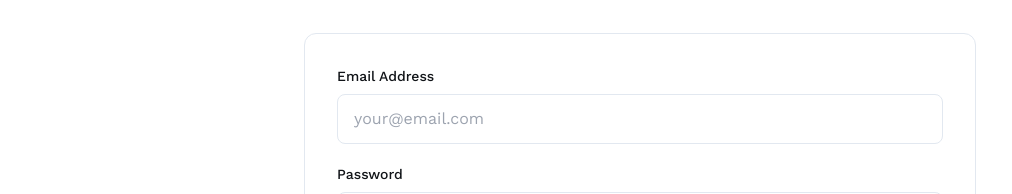
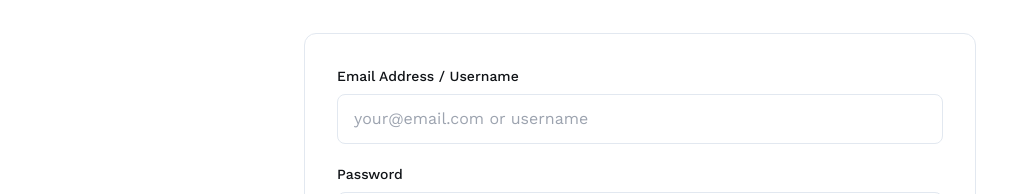
Before and after one commit to Posiislight/lawangelsfrontend, a React (Vite) app in the folder lawangels/: page /login in a window 1280 px wide. Shown: the part 306-500 px from the top of the page, without its empty margins (0-1012 px from the left). Built offline with nearby package versions, Linux system fonts and the light colour scheme; no server answers.

Commit message:
fixed auth error

```diff
--- a/lawangels/src/pages/Flashcards.tsx
+++ b/lawangels/src/pages/Flashcards.tsx
@@ -59,7 +59,7 @@ export default function Flashcards() {
             <p className="text-gray-600 text-sm mt-1">Select a topic to study</p>
           </div>
           <div className="w-10 h-10 bg-gradient-to-r from-blue-500 to-purple-500 rounded-full flex items-center justify-center text-white font-medium">
-            {user?.email?.charAt(0).toUpperCase() || 'U'}
+            {user?.first_name?.charAt(0)?.toUpperCase() || 'U'}
           </div>
         </div>
       </div>
--- a/lawangels/src/pages/Login.tsx
+++ b/lawangels/src/pages/Login.tsx
@@ -91,20 +91,20 @@ export default function Login() {
           )}
 
           <form onSubmit={handleSubmit} className="space-y-5">
-            {/* Email Address */}
+            {/* Email Address / Username */}
             <div>
               <label className="block text-sm font-medium text-[#111418] mb-2">
-                Email Address
+                Email Address / Username
               </label>
               <input
-                type="email"
+                type="text"
                 name="email"
                 value={formData.email}
                 onChange={handleChange}
-                placeholder="your@email.com"
+                placeholder="your@email.com or username"
                 className="w-full px-4 py-3 border border-[#E2E8F0] rounded-lg focus:outline-none focus:ring-2 focus:ring-[#0089FF] text-base"
                 disabled={isLoading}
-                autoComplete="email"
+                autoComplete="username"
               />
             </div>
 
```
Also changed, not shown: 1 other file (tests, documents, lock files or other folders).
